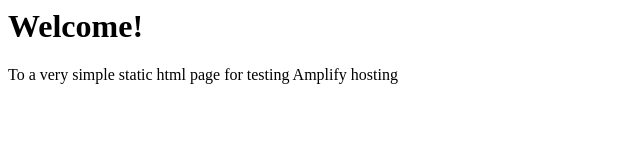
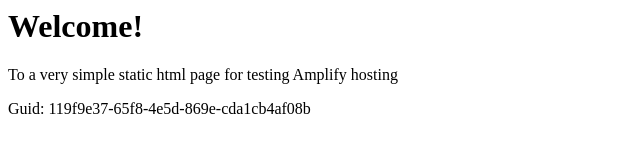
Before and after one commit to aws-aemilia-iad/Github-PR-Commit-Integration-Test-DoNotTouch-GithubWebhookPreviewCanaryTest-v1-prod-us-east-1, a website: page src/index.html in a window 1280 px wide. Shown: the whole page, without its empty margins (0-640 px from the left). Drawn offline with Linux system fonts and the light colour scheme.

Commit message:
commit from integ tests

```diff
--- a/src/index.html
+++ b/src/index.html
@@ -1,3 +1,5 @@
+
+
 <html lang="en">
 
 <head>
@@ -10,6 +12,6 @@
 <body>
     <h1>Welcome!</h1>
     <p>To a very simple static html page for testing Amplify hosting</p>
-</body>
+    <p>Guid: 119f9e37-65f8-4e5d-869e-cda1cb4af08b</p></body>
 
 </html>
```
